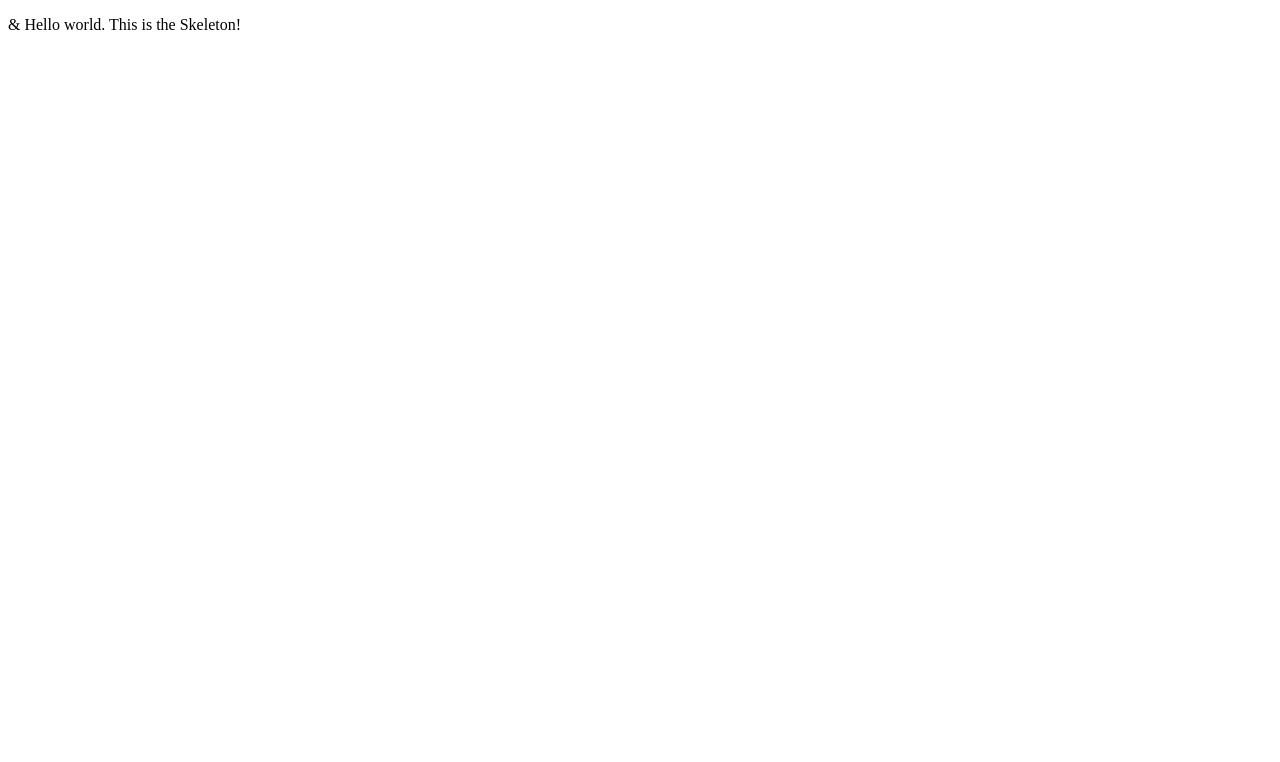
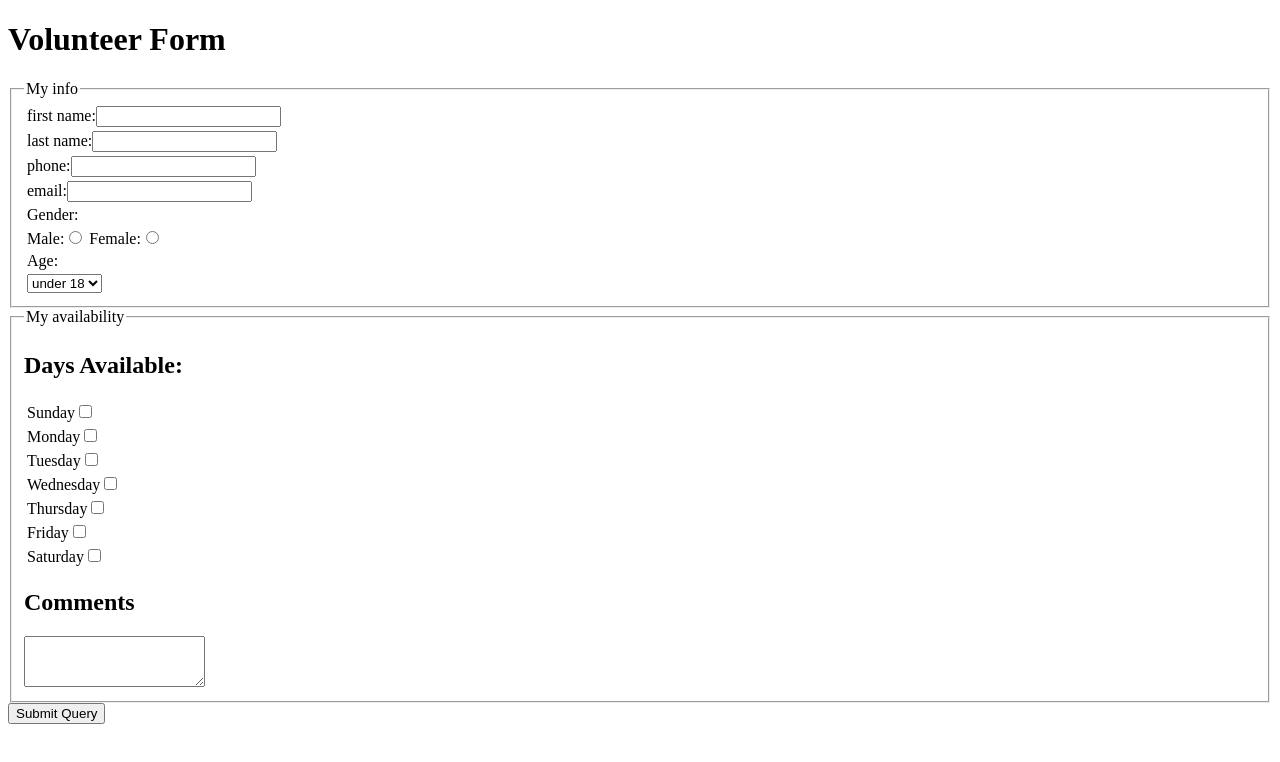
Before and after one commit to TechKeyAvatar/lab5, a plain HTML site: page index.html in a window 1280 px wide. Drawn offline with Linux system fonts and the light colour scheme.

Commit message:
Update index.html

```diff
--- a/index.html
+++ b/index.html
@@ -4,7 +4,65 @@
   <meta charset="utf-8">
   <title>Skeleton</title>
 </head>
+
+<!--
+$firstName = $_REQUEST['first_name_field'];
+$lastName = $_REQUEST['last_name_field'];
+$phone = $_REQUEST['phone_field'];
+$email = $_REQUEST['email_field'];
+$hidden = $_REQUEST['hidden_field'];
+$comments = $_REQUEST['comments_field'];
+$gender = $_REQUEST['gender_field'];
+$available = $_REQUEST['available_field'];
+$age = $_REQUEST['age_field'];
+-->
+
 <body>
-  <p>&amp; Hello world. This is the Skeleton!</p>
+  <h1>Volunteer Form</h1>
+  <form method="post" action="http://bloomingdale.sat.iit.edu/kriedan/lab3formscript.php">
+
+    <fieldset><legend>My info</legend>
+      <table>
+        <tr><td><label>first name:<input type="text" name="first_name_field" maxlength="20"> </label></td></tr>
+        <tr><td><label>last name:<input type="text" name="last_name_field" maxlength="20"> </label></td></tr>
+        <tr><td><label>phone:<input type="text" name="phone_field" maxlength="20"> </label></td></tr>
+        <tr><td><label>email:<input type="text" name="email_field" maxlength="20"> </label></td></tr>
+
+        <tr><td>Gender:</td></tr>
+        <tr><td>
+          <label>Male:<input type="radio" name="gender_field" value="m"></label>
+          <label>Female:<input type="radio" name="gender_field" value="f"></label>
+        </td></tr>
+
+        <tr><td>Age:</td></tr>
+        <tr><td>
+          <select name="age_field">
+            <option value="u">under 18</option>
+            <option value="o">over 18</option>
+          </select>
+        </td></tr>
+      </table>
+    </fieldset>
+
+    <fieldset><legend>My availability</legend>
+      <h2>Days Available:</h2>
+      <table>
+        <tr><td><label>Sunday<input type="checkbox" name="available_field[]" value="sun"></label></td></tr>
+        <tr><td><label>Monday<input type="checkbox" name="available_field[]" value="mon"></label></td></tr>
+        <tr><td><label>Tuesday<input type="checkbox" name="available_field[]" value="tue"></label></td></tr>
+        <tr><td><label>Wednesday<input type="checkbox" name="available_field[]" value="wed"></label></td></tr>
+        <tr><td><label>Thursday<input type="checkbox" name="available_field[]" value="thu"></label></td></tr>
+        <tr><td><label>Friday<input type="checkbox" name="available_field[]" value="fri"></label></td></tr>
+        <tr><td><label>Saturday<input type="checkbox" name="available_field[]" value="sat"></label></td></tr>
+      </table>
+
+      <h2>Comments</h2>
+      <textarea name="comments_field" cols="20" rows="3"></textarea>
+    </fieldset>
+
+    <input type="hidden" name="hidden_field" value="Arnold Szarka">
+    <input type="submit" value="Submit Query">
+  </form>
+
 </body>
 </html>
```
